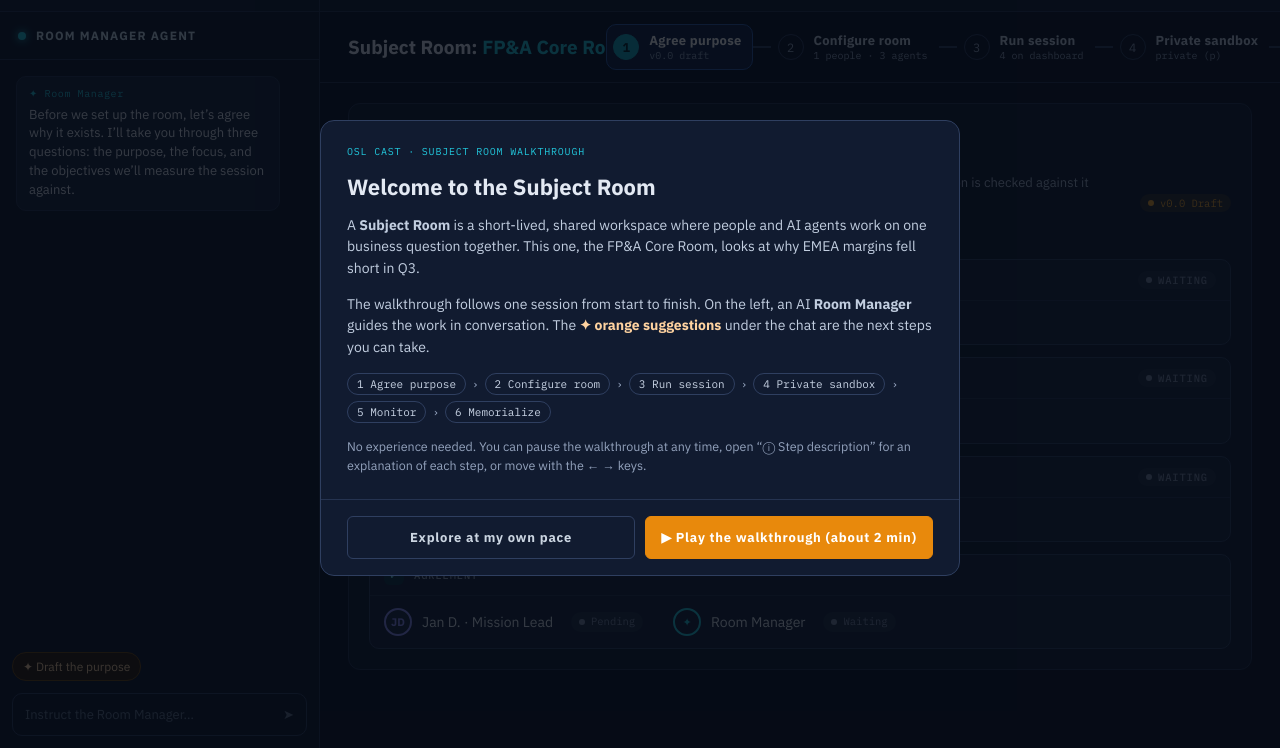
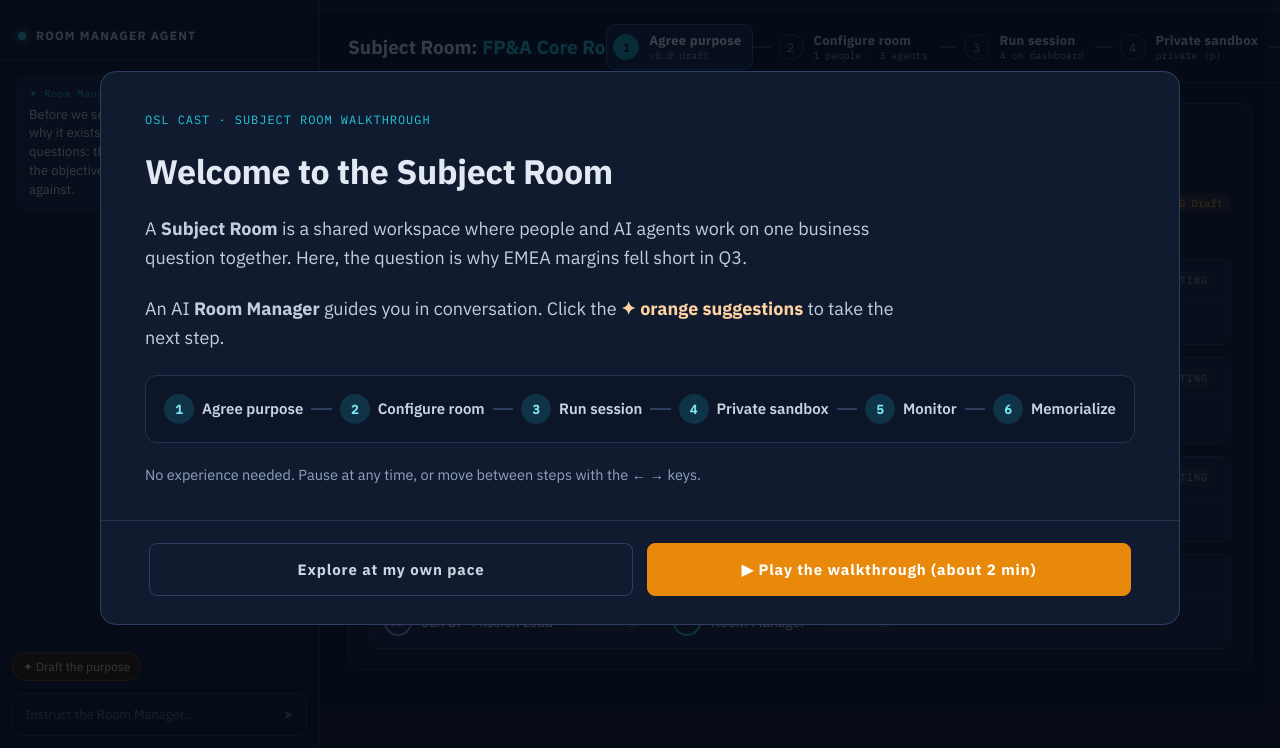
Before and after one commit to GGilbert/subject_room, a plain HTML site: page index.html in a window 1280 px wide. Shown: the part 52-800 px from the top of the page. Drawn offline with Linux system fonts and the light colour scheme.

Commit message:
Enlarge and simplify the welcome screen on desktop
- Wider dialog with larger type on screens 1024px and up
- Shorter intro copy
- Six-step process shown on a single line

Co-Authored-By: Claude Opus 5.5 <noreply@anthropic.com>

```diff
--- a/index.html
+++ b/index.html
@@ -279,10 +279,28 @@ tr.changed td{background:rgba(25,194,160,.06)}
 .mbox .mb{padding:24px 26px;display:flex;flex-direction:column;gap:14px}
 .mbox h2{font-size:22px}
 .mbox p{color:#c2cee0;line-height:1.55;font-size:14px}
-.mflow{display:flex;flex-wrap:wrap;gap:6px;align-items:center;font-family:var(--mono);font-size:11px;color:var(--muted)}
-.mflow span{border:1px solid var(--line2);border-radius:12px;padding:3px 9px;color:#c9d4e5}
+.mflow{display:flex;flex-wrap:wrap;gap:6px;align-items:center}
+.mflow .fs{display:flex;align-items:center;gap:8px;font-size:12.5px;font-weight:600;color:#c9d4e5;white-space:nowrap}
+.mflow .fs i{font-style:normal;width:24px;height:24px;border-radius:50%;display:grid;place-items:center;font-family:var(--mono);font-size:11px;background:#103447;color:#7ee8f5;flex-shrink:0}
+.mflow .ar{flex:1;min-width:12px;height:2px;background:var(--line2)}
 .mact{display:flex;gap:10px;padding:16px 26px;border-top:1px solid var(--line)}
 .mact .btn{flex:1;padding:12px;font-size:13px}
+.mtip{font-size:12.5px;color:var(--muted)}
+@media (min-width:1024px){
+  .mbox{width:min(1080px,92vw);border-radius:16px}
+  .mbox .mb{padding:40px 44px 36px;gap:22px}
+  .mbox .dl{font-size:12px}
+  .mbox h2{font-size:34px;letter-spacing:-.01em}
+  .mbox p{font-size:18px;line-height:1.6;max-width:780px}
+  .mflow{flex-wrap:nowrap;gap:8px;padding:18px 18px;background:#0d1629;border:1px solid var(--line);border-radius:12px}
+  .mflow .fs{font-size:clamp(12.5px,1.2vw,15px)}
+  .mflow .fs i{width:clamp(24px,2.4vw,30px);height:clamp(24px,2.4vw,30px);font-size:12.5px}
+  .mflow .ar{min-width:8px}
+  .mact{padding:22px 44px 28px}
+  .mtip{font-size:14.5px}
+  .mact{padding:22px 48px 28px;gap:14px}
+  .mact .btn{padding:16px;font-size:15px;border-radius:8px}
+}
 </style>
 </head>
 <body>
@@ -318,10 +336,10 @@ tr.changed td{background:rgba(25,194,160,.06)}
     <div class="mb">
       <div class="dl" style="color:var(--teal)">OSL CAST · SUBJECT ROOM WALKTHROUGH</div>
       <h2>Welcome to the Subject Room</h2>
-      <p>A <b>Subject Room</b> is a short-lived, shared workspace where people and AI agents work on one business question together. This one, the FP&amp;A Core Room, looks at why EMEA margins fell short in Q3.</p>
-      <p>The walkthrough follows one session from start to finish. On the left, an AI <b>Room Manager</b> guides the work in conversation. The <b style="color:#ffd3a0">✦ orange suggestions</b> under the chat are the next steps you can take.</p>
-      <div class="mflow"><span>1 Agree purpose</span>›<span>2 Configure room</span>›<span>3 Run session</span>›<span>4 Private sandbox</span>›<span>5 Monitor</span>›<span>6 Memorialize</span></div>
-      <p style="font-size:12.5px;color:var(--muted)">No experience needed. You can pause the walkthrough at any time, open “ⓘ Step description” for an explanation of each step, or move with the ← → keys.</p>
+      <p>A <b>Subject Room</b> is a shared workspace where people and AI agents work on one business question together. Here, the question is why EMEA margins fell short in Q3.</p>
+      <p>An AI <b>Room Manager</b> guides you in conversation. Click the <b style="color:#ffd3a0">✦ orange suggestions</b> to take the next step.</p>
+      <div class="mflow"><span class="fs"><i>1</i>Agree purpose</span><span class="ar"></span><span class="fs"><i>2</i>Configure room</span><span class="ar"></span><span class="fs"><i>3</i>Run session</span><span class="ar"></span><span class="fs"><i>4</i>Private sandbox</span><span class="ar"></span><span class="fs"><i>5</i>Monitor</span><span class="ar"></span><span class="fs"><i>6</i>Memorialize</span></div>
+      <div class="mtip">No experience needed. Pause at any time, or move between steps with the ← → keys.</div>
     </div>
     <div class="mact"><button class="btn" data-explore>Explore at my own pace</button><button class="btn play" data-play-start>▶ Play the walkthrough (about 2 min)</button></div>
   </div>
```
